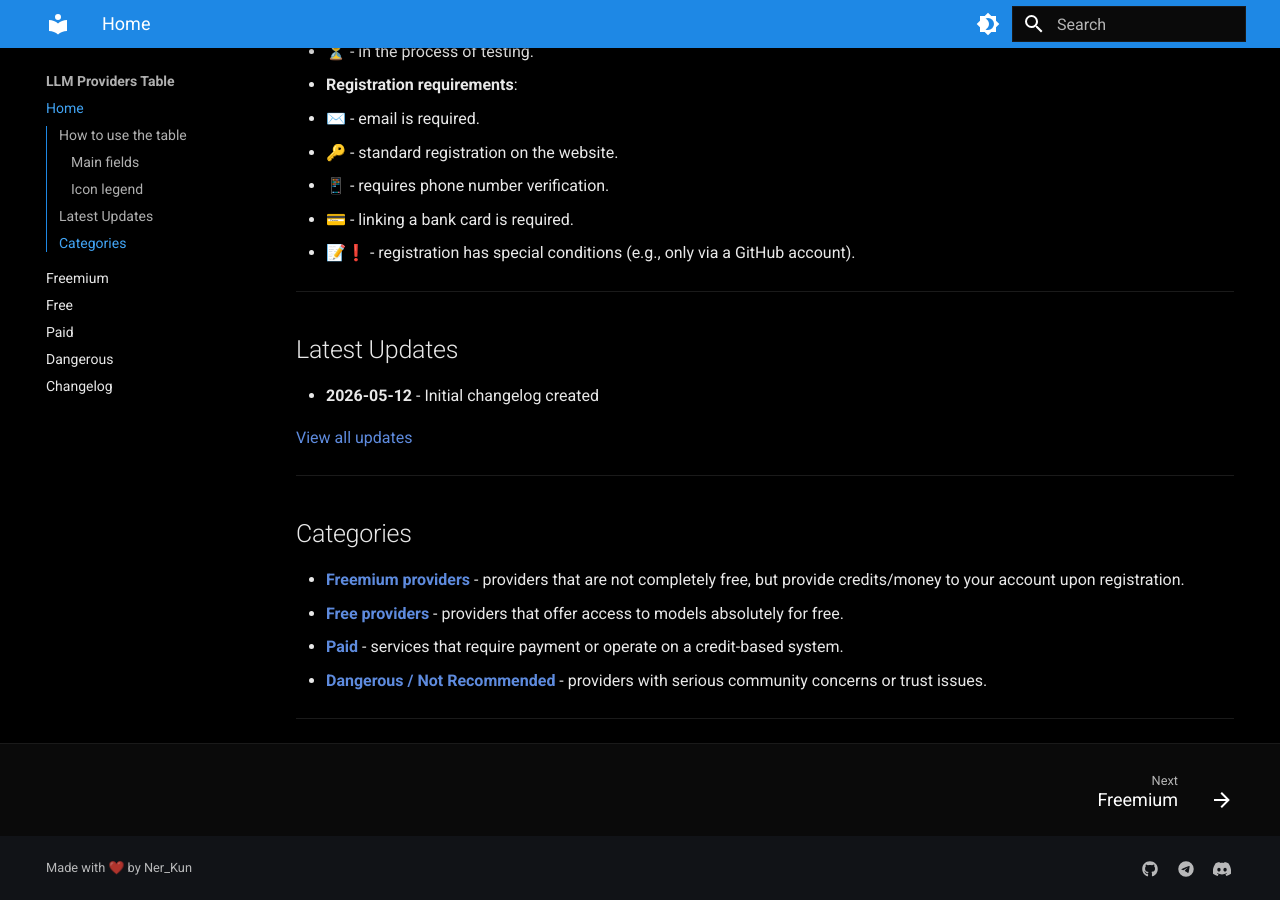
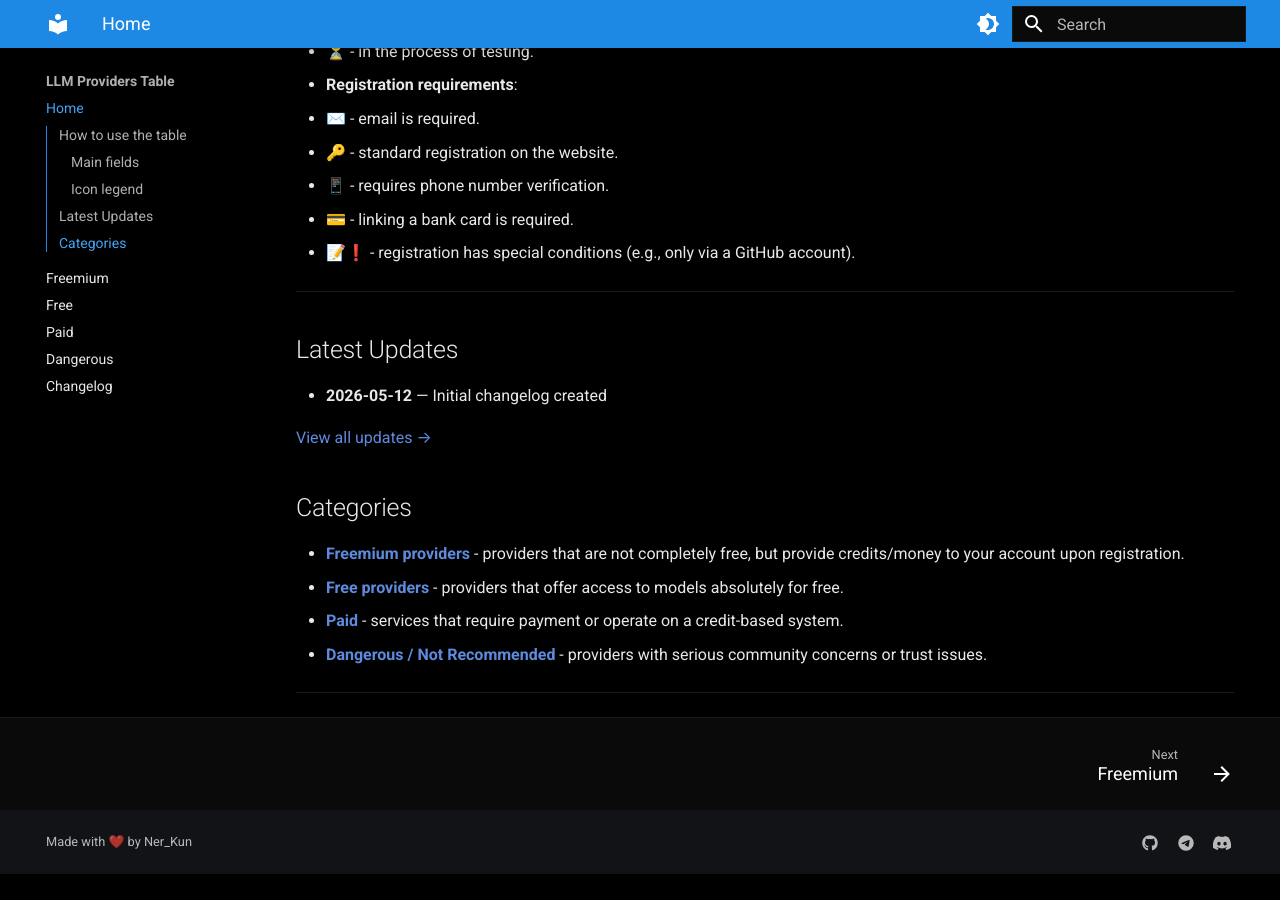
Before and after one commit to Ner-Kun/Table_LLM_providers, an MkDocs documentation site: the page built from docs/index.md, in a window 1280 px wide and 900 px high, scrolled down 1153 px. Built offline with MkDocs 1.6.1 and Material for MkDocs 9.7.7, drawn with Linux system fonts in a browser that asks for light colours; after the commit the page ends 2027 px from its top, so only the background shows below that.

```diff
--- a/docs/index.md
+++ b/docs/index.md
@@ -45,13 +45,12 @@
 
 ---
 
+
 ## Latest Updates
 
-* **2026-05-12** - Initial changelog created
+* **2026-05-12** — Initial changelog created
 
-[View all updates](changelog.md)
-
----
+[View all updates →](changelog.md)
 
 ## Categories
 
```
